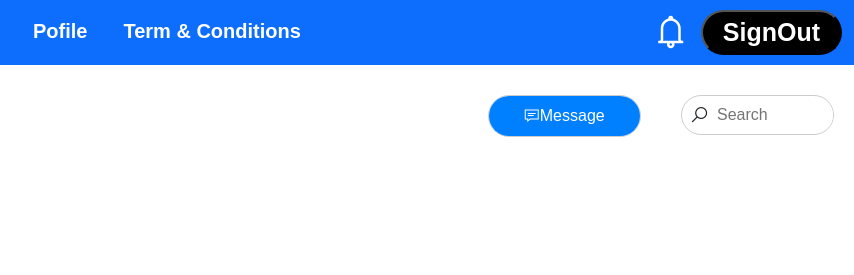
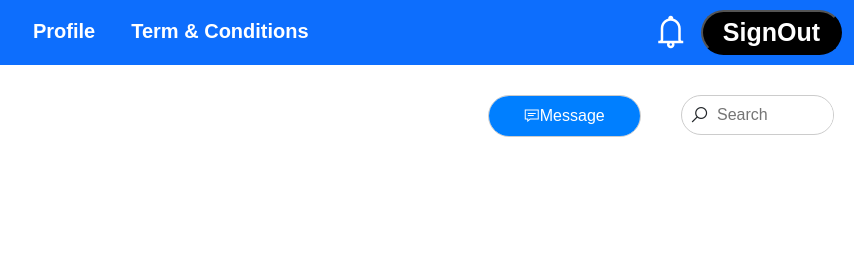
Before and after one commit to AjayEthica/dashboard, a plain HTML site: page index.html in a window 1280 px wide. Shown: the top 275 px of the page, 426-1280 px from the left. Drawn offline with nearby package versions, Linux system fonts and the light colour scheme.

Commit message:
Smart Update

```diff
--- a/index.html
+++ b/index.html
@@ -34,7 +34,7 @@
                      <a class="nav-link" href="#">Hiring Drives</a>
                   </li>
                   <li class="nav-item">
-                     <a class="nav-link" href="#">Pofile</a>
+                     <a class="nav-link" href="#">Profile</a>
                   </li>
                   <li class="nav-item">
                      <a class="nav-link" href="#">Term & Conditions</a>
```
